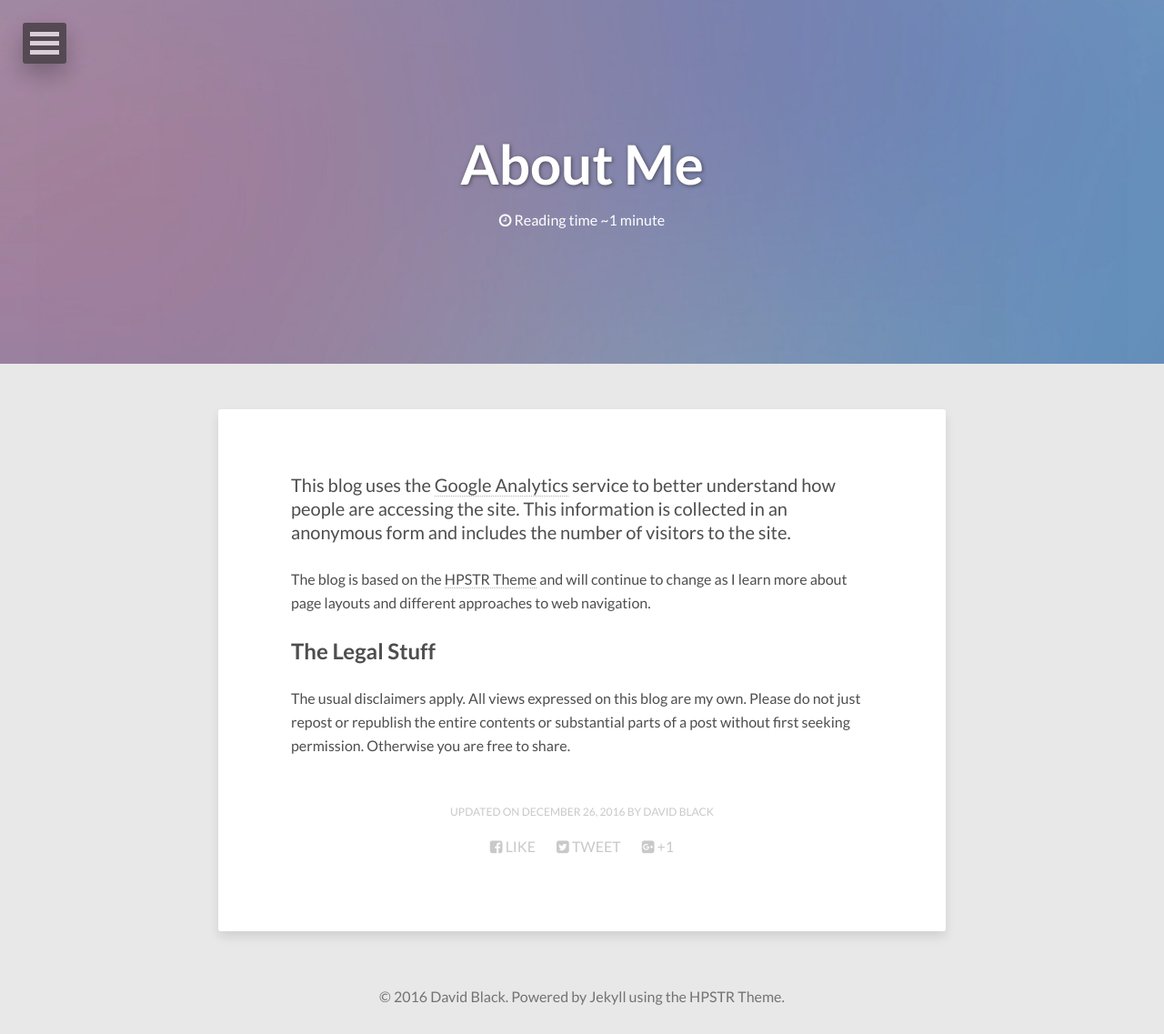
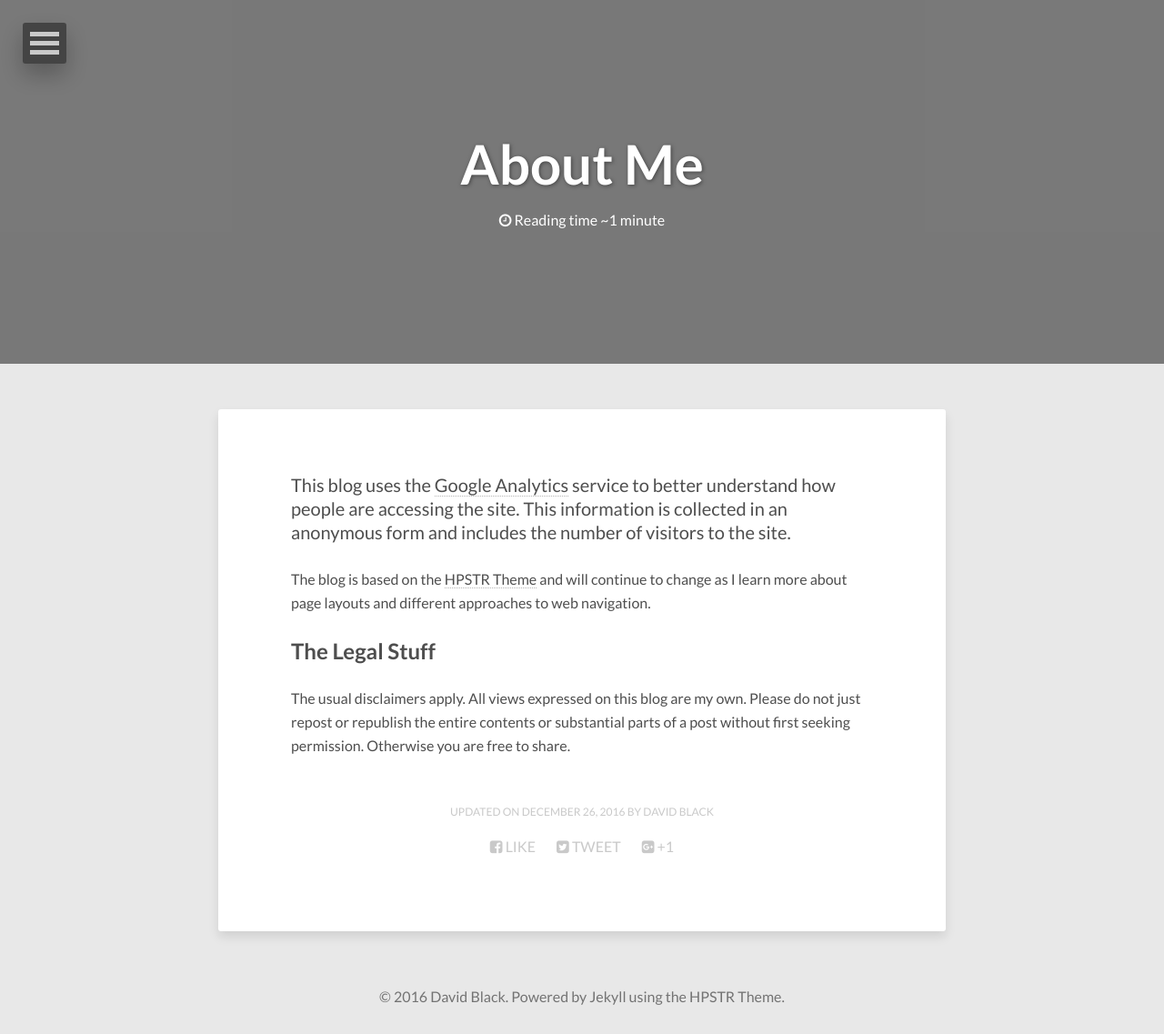
Before and after one commit to dtinblack/dtinblack.github.io, a Jekyll site: the page built from about/index.md, in a window 1280 px wide. Shown: the whole page at 91% size. Built offline with Jekyll 4.4.1, drawn with Linux system fonts in a browser that asks for light colours; nearby versions of some CDN libraries.

Commit message:
updated images

```diff
--- a/about/index.md
+++ b/about/index.md
@@ -2,7 +2,7 @@
 layout: page
 title: About Me
 image:
-  feature: abstract-5.jpg
+  feature: tree-picture.jpg
   credit:
   creditlink: David Black
 comments: false
```
